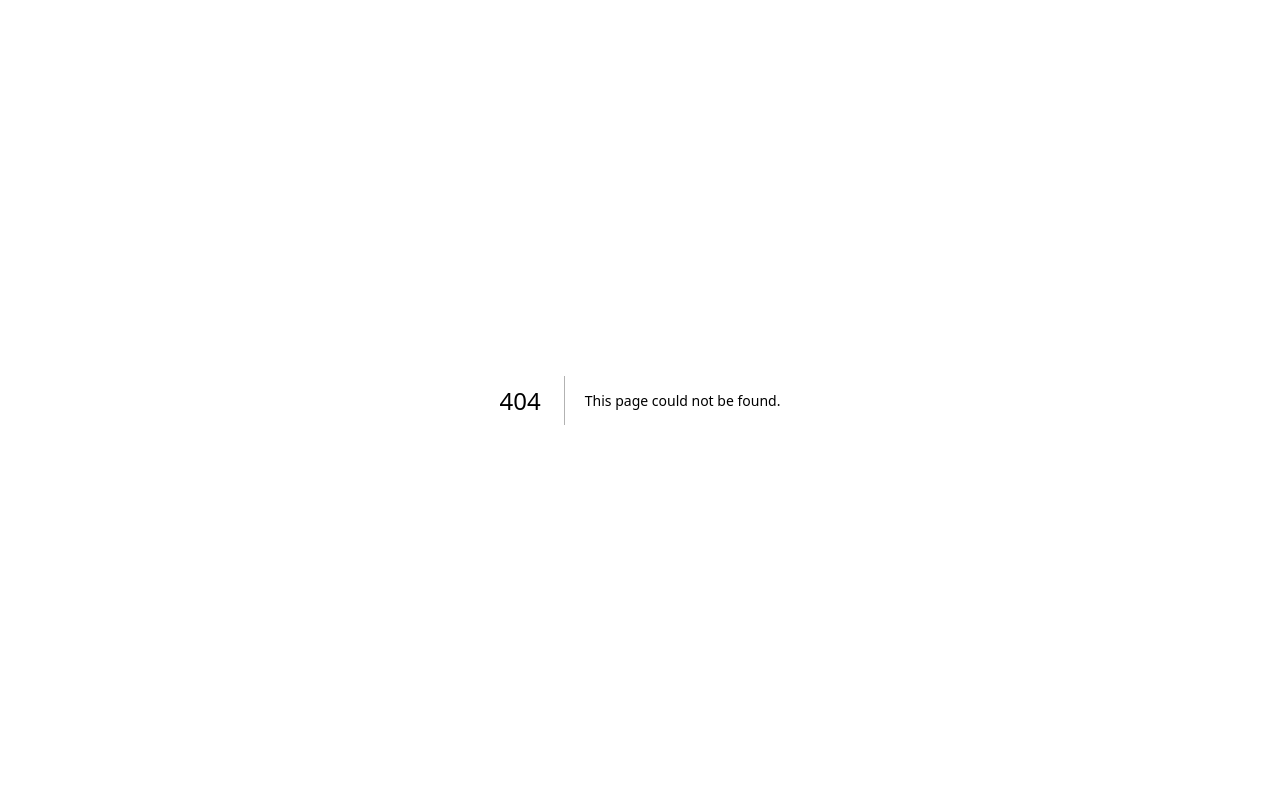
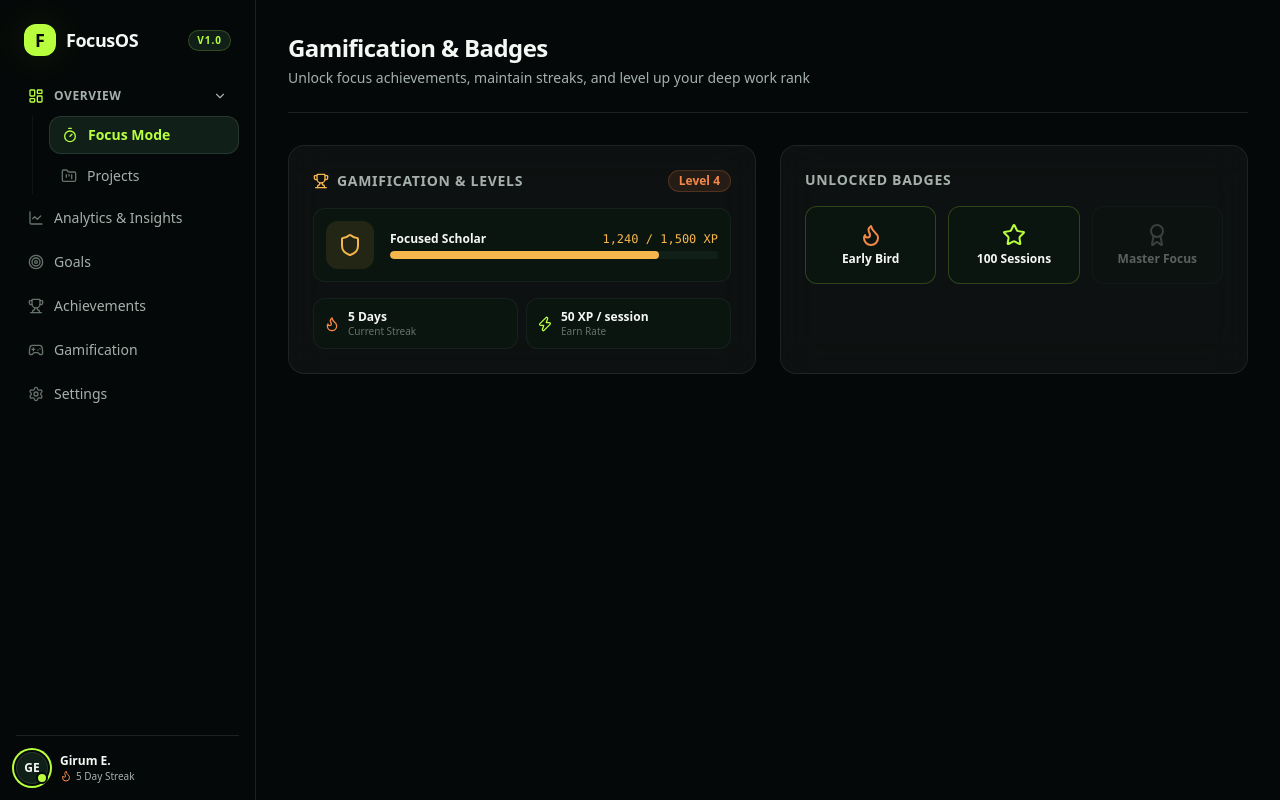
Before and after one commit to girum-endalkachew/focus-os, a Next.js app: page /gamification in a window 1280 px wide. Before the commit this address had no page. Built offline with nearby package versions, Linux system fonts and the light colour scheme.

Commit message:
feat(pages): add Gamification & Badges page

```diff
--- /dev/null
+++ b/src/app/gamification/page.tsx
@@ -0,0 +1,44 @@
+import React from 'react';
+import { Sidebar } from '@/components/ui/Sidebar';
+import { GamificationCard } from '@/components/ui/GamificationCard';
+import { GlassCard } from '@/components/ui/GlassCard';
+import { Gamepad2, Award, Flame, Star } from 'lucide-react';
+
+export default function GamificationPage() {
+  return (
+    <div className="flex min-h-screen bg-[#050808] text-[#F4F7F3]">
+      <Sidebar />
+      <main className="flex-1 p-8 space-y-8 overflow-y-auto">
+        <div className="pb-6 border-b border-white/10">
+          <h1 className="text-2xl font-extrabold tracking-tight text-[#F4F7F3]">
+            Gamification & Badges
+          </h1>
+          <p className="text-sm text-[#A5B0AB] mt-1">
+            Unlock focus achievements, maintain streaks, and level up your deep work rank
+          </p>
+        </div>
+
+        <div className="grid grid-cols-1 lg:grid-cols-2 gap-6">
+          <GamificationCard />
+          <GlassCard className="space-y-4">
+            <h3 className="text-sm font-semibold text-[#A5B0AB] uppercase tracking-wider">Unlocked Badges</h3>
+            <div className="grid grid-cols-3 gap-3">
+              <div className="p-4 bg-[#0B1510] rounded-xl border border-[#B8FF3D]/20 text-center space-y-1">
+                <Flame className="w-6 h-6 text-[#F58848] mx-auto" />
+                <div className="text-xs font-bold text-[#F4F7F3]">Early Bird</div>
+              </div>
+              <div className="p-4 bg-[#0B1510] rounded-xl border border-[#B8FF3D]/20 text-center space-y-1">
+                <Star className="w-6 h-6 text-[#B8FF3D] mx-auto" />
+                <div className="text-xs font-bold text-[#F4F7F3]">100 Sessions</div>
+              </div>
+              <div className="p-4 bg-[#0B1510] rounded-xl border border-white/5 text-center space-y-1 opacity-50">
+                <Award className="w-6 h-6 text-[#65726A] mx-auto" />
+                <div className="text-xs font-bold text-[#A5B0AB]">Master Focus</div>
+              </div>
+            </div>
+          </GlassCard>
+        </div>
+      </main>
+    </div>
+  );
+}
```
